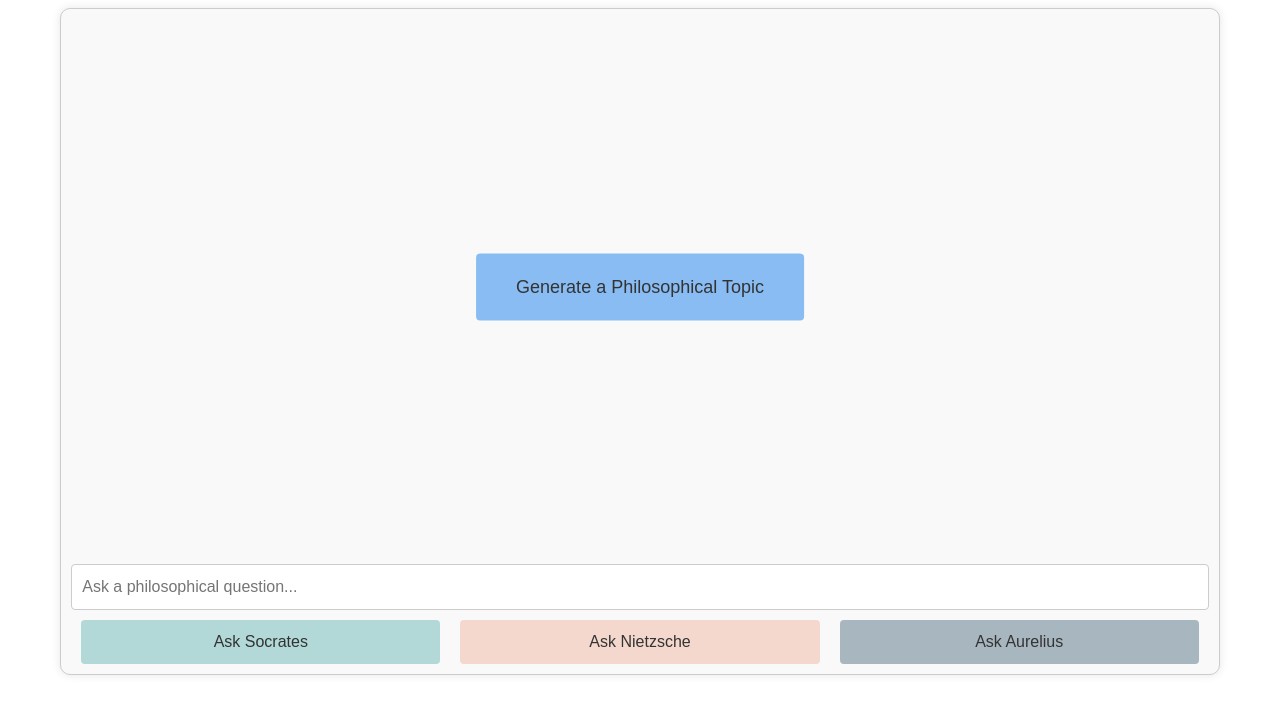
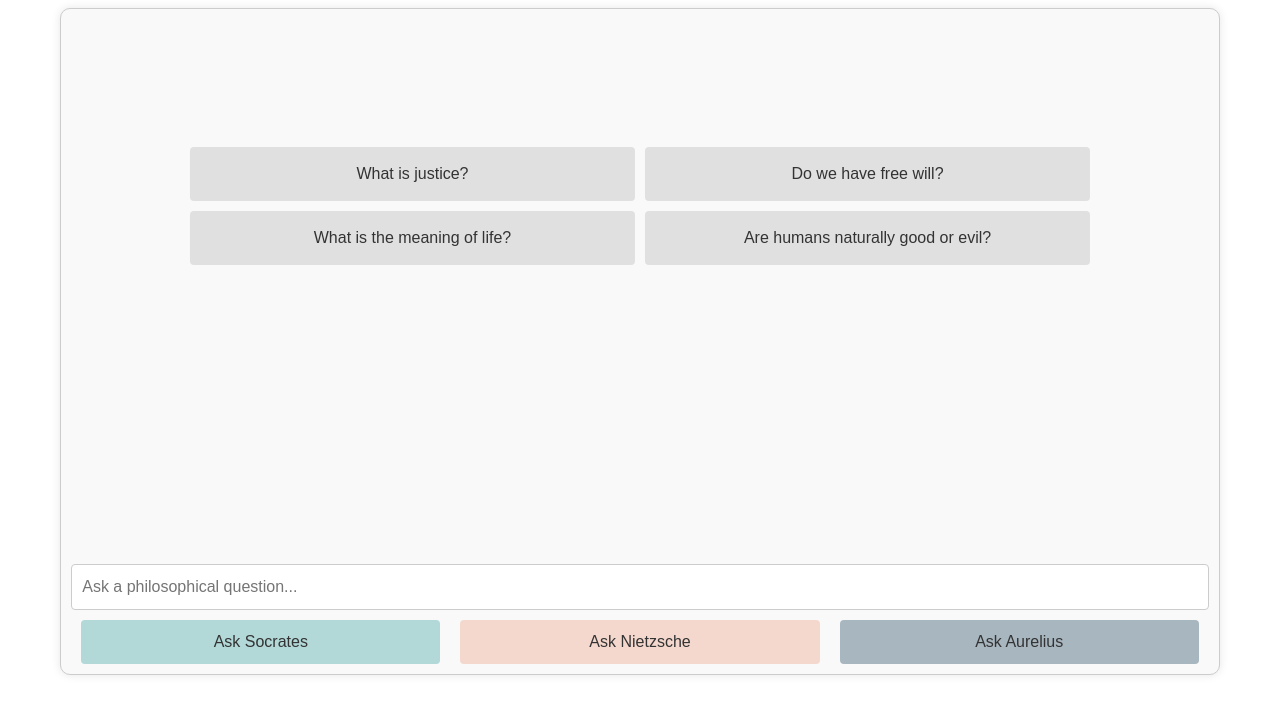
Before and after one commit to tomas-salgado/philosopher-debates, a Flask app: page / in a window 1280 px wide. Shown: the top 714 px of the page. Run offline with Flask 3, Linux system fonts and the light colour scheme.

Commit message:
remove generating question button and add preset questions

```diff
--- a/frontend/static/script.js
+++ b/frontend/static/script.js
@@ -12,10 +12,16 @@ function sendMessage(philosopher) {
     }
 
     const userInput = document.getElementById('user-input').value;
-    const chatWindow = document.getElementById('chat-window');
+    const messagesContainer = document.getElementById('messages-container');
+    const presetQuestions = document.getElementById('preset-questions');
+
+    // Hide preset questions when first message is sent
+    if (presetQuestions) {
+        presetQuestions.style.display = 'none';
+    }
 
     if (userInput.trim() !== '') {
-        chatWindow.innerHTML += `<div class="message user-message">You: ${userInput}</div>`;
+        messagesContainer.innerHTML += `<div class="message user-message">You: ${userInput}</div>`;
     }
 
     const formattedPhilosopherName = philosopher.toLowerCase().replace(/ /g, '-');
@@ -27,7 +33,7 @@ function sendMessage(philosopher) {
 
     const loadingIndicator = createLoadingIndicator();
     philosopherMessageElement.appendChild(loadingIndicator);
-    chatWindow.appendChild(philosopherMessageElement);
+    messagesContainer.appendChild(philosopherMessageElement);
 
     fetch('/send_message', {
         method: 'POST',
@@ -62,7 +68,7 @@ function sendMessage(philosopher) {
                         }
                         const data = line.slice(6);
                         philosopherMessageElement.innerHTML += data;
-                        chatWindow.scrollTop = chatWindow.scrollHeight;
+                        messagesContainer.scrollTop = messagesContainer.scrollHeight;
                     }
                 });
                 readStream();
@@ -82,26 +88,7 @@ function sendMessage(philosopher) {
     document.getElementById('user-input').value = '';
 }
 
-function generateTopic() {
+function setQuestion(question) {
     const userInput = document.getElementById('user-input');
-    const loadingIndicator = createLoadingIndicator();
-    const generateTopicBtn = document.getElementById('generate-topic');
-
-    generateTopicBtn.disabled = true;
-    generateTopicBtn.appendChild(loadingIndicator);
-
-    fetch('/generate_topic', {
-        method: 'GET',
-    })
-    .then(response => response.json())
-    .then(data => {
-        userInput.value = data.topic;
-        loadingIndicator.remove();
-        generateTopicBtn.disabled = false;
-    })
-    .catch(error => {
-        console.error('Failed to generate topic:', error);
-        loadingIndicator.remove();
-        generateTopicBtn.disabled = false;
-    });
+    userInput.value = question;
 }
--- a/frontend/static/styles.css
+++ b/frontend/static/styles.css
@@ -149,27 +149,35 @@ button.ask-nietzsche:hover {
     50% { opacity: 1; }
     100% { opacity: 0; }
 }
-#generate-topic {
+
+#preset-questions {
     position: absolute;
-    top: 50%;
+    top: 35%;
     left: 50%;
     transform: translate(-50%, -50%);
-    width: auto;
-    padding: 20px 40px;
-    background-color: #89bcf3;
+    display: flex;
+    flex-wrap: wrap;
+    gap: 10px;
+    justify-content: center;
+    width: 80%;
+    z-index: 1;
+}
+
+.preset-question {
+    width: calc(50% - 10px);
+    padding: 15px 20px;
+    background-color: #e0e0e0;
     transition: all 0.3s ease;
     margin: 0;
-    z-index: 1;
-    display: block;
-    font-size: 18px;
+    font-size: 16px;
 }
 
-#generate-topic:hover {
-    background-color: #4077b1;
-    transform: translate(-50%, -50%) scale(1.05);
+.preset-question:hover {
+    background-color: #c0c0c0;
+    transform: scale(1.02);
 }
 
-/* Hide generate topic button when there are messages */
-#chat-window .message ~ #generate-topic {
+/* Hide preset questions when there are messages */
+#chat-window #messages-container:not(:empty) ~ #preset-questions {
     display: none;
 }
--- a/frontend/templates/index.html
+++ b/frontend/templates/index.html
@@ -10,7 +10,13 @@
 <body>
     <div id="chat-container">
         <div id="chat-window">
-            <button id="generate-topic" onclick="generateTopic()">Generate a Philosophical Topic</button>
+            <div id="preset-questions">
+                <button class="preset-question" onclick="setQuestion('What is justice?')">What is justice?</button>
+                <button class="preset-question" onclick="setQuestion('Do we have free will?')">Do we have free will?</button>
+                <button class="preset-question" onclick="setQuestion('What is the meaning of life?')">What is the meaning of life?</button>
+                <button class="preset-question" onclick="setQuestion('Are humans naturally good or evil?')">Are humans naturally good or evil?</button>
+            </div>
+            <div id="messages-container"></div>
         </div>
         <input type="text" id="user-input" placeholder="Ask a philosophical question...">
         <div id="button-container">
```
